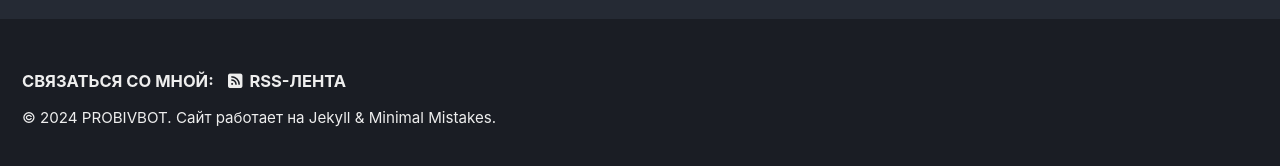
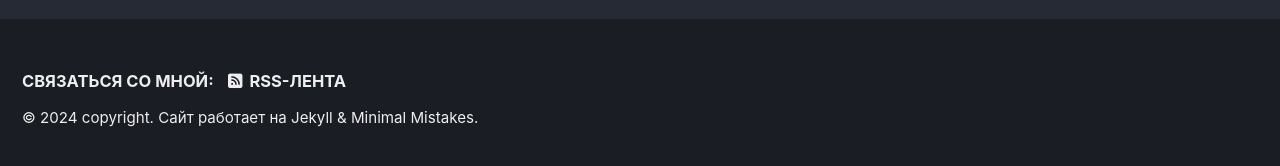
Before and after one commit to PROBIVBOTS/PROBIVBOTS.github.io, a Jekyll site: the page built from index.html, in a window 1280 px wide. Shown: the part 726-892 px from the top of the page. Built offline with Jekyll 4.4.1, drawn with Linux system fonts in a browser that asks for light colours; cached includes are drawn as plain includes; the list of posts is cut into pages by our own code.

Commit message:
Update _config.yml

```diff
--- a/_config.yml
+++ b/_config.yml
@@ -31,8 +31,8 @@ masthead_title           : # overrides the website title displayed in the masthe
 breadcrumbs              : # true, false (default)
 words_per_minute         : 200
 enable_copy_code_button  : # true, false (default)
-copyright                : # "copyright" name, defaults to site.title
-copyright_url            : # "copyright" URL, defaults to site.url
+copyright                : copyright # "copyright" name, defaults to site.title
+copyright_url            : probivbot.com # "copyright" URL, defaults to site.url
 comments:
   provider               : # false (default), "disqus", "discourse", "facebook", "staticman", "staticman_v2", "utterances", "giscus", "custom"
   disqus:
```
